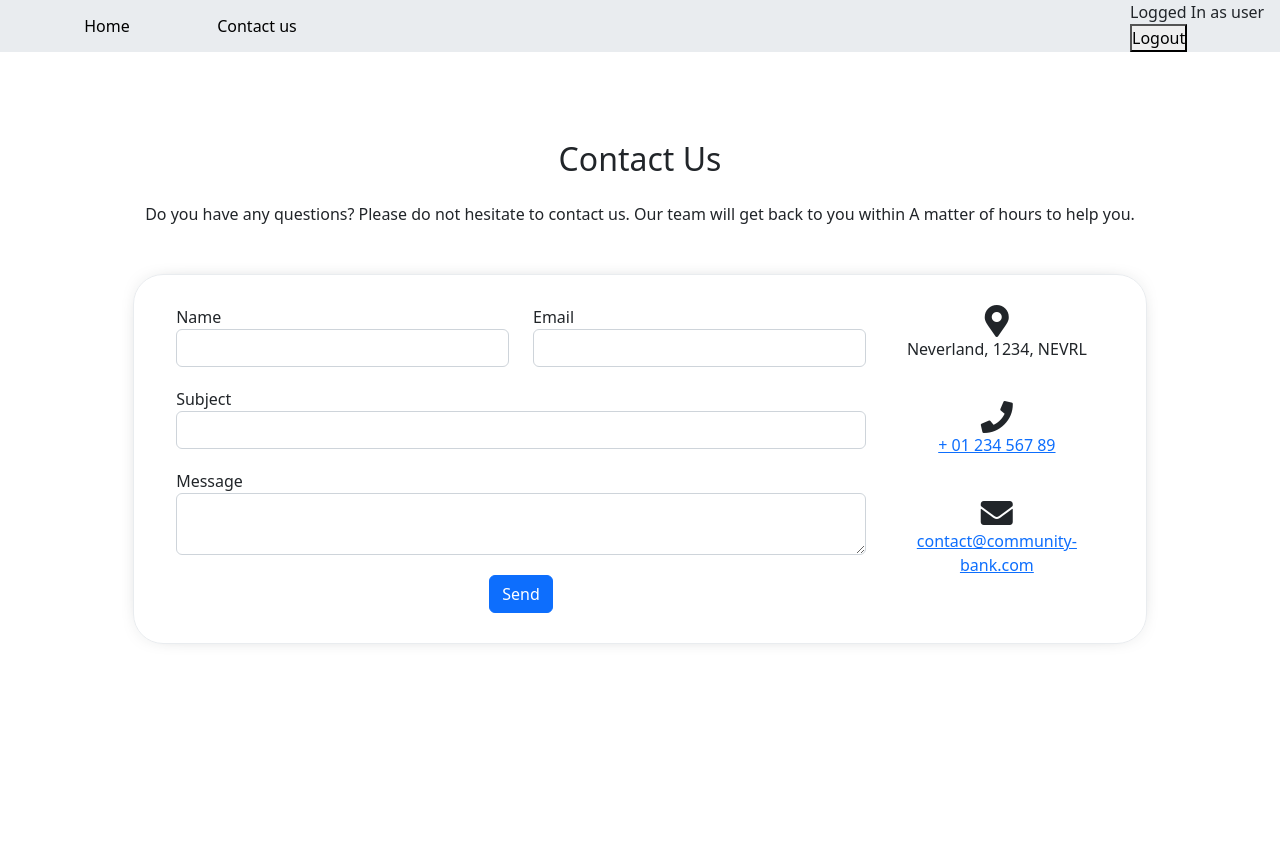
After one commit to Demssy/Community_bank, a Django app: page /contactus/ in a window 1280 px wide. The commit adds this page. Run offline with Django 4.2, Linux system fonts and the light colour scheme; a user stored in the database is signed in.

Commit message:
added contactus page

```diff
--- /dev/null
+++ b/app/static/contactus.css
@@ -0,0 +1,30 @@
+/* Google Font CDN Link */
+@import url('https://fonts.googleapis.com/css2?family=Poppins:wght@200;300;400;500;600;700&display=swap');
+
+
+#contact-us {
+    display: flex;
+    flex-direction: column;
+    align-items: center;
+    row-gap: 30px;
+    height: 100%;
+    padding: 5%;
+    overflow-x: hidden;
+}
+
+#contact-us h1 {
+    text-align: center;
+    color: #3e2093;
+}
+
+#contact-form .md-form {
+    position: relative;
+    padding: 0 0 20px 0;
+}
+
+#contact-us > section > .row {
+    padding: 30px;
+    box-shadow: 0 0 25px -18px;
+    border-radius: 30px;
+    border: 1px solid var(--bs-gray-200);
+}
--- a/app/static/main.css
+++ b/app/static/main.css
@@ -8,8 +8,12 @@ body {
   display: flex;
   align-items: center;
   justify-content: flex-start;
-  padding-top: 3rem;
   flex-direction: column;
+}
+
+#login {
+  padding: 5%;
+  text-align: center;
 }
 
 .login-form {
@@ -28,6 +32,68 @@ body {
   flex-direction: column;
 }
 
+nav {
+  width: 100%;
+}
+nav ul {
+  list-style-type: none;
+  margin: 0;
+  overflow: hidden;
+  background-color: var(--bs-gray-200);
+  display: flex;
+  flex-wrap: wrap;
+}
+
+nav ul li {
+  min-width: 150px;
+}
+
+nav ul li a {
+  display: block;
+  color: black;
+  text-align: center;
+  padding: 14px 16px;
+  text-decoration: none;
+}
+
+nav ul li a:hover:not(.active) {
+  background-color: var(--bs-link-hover-color);
+  color: white;
+}
+
+nav ul li.spacer {
+  flex: 1;
+}
+
+
+.message {
+    text-align: center;
+    margin: 30px 0;
+    border: 1px solid;
+    border-radius: 30px;
+}
+.message.error {
+    text-align: center;
+    margin: 30px 0;
+    border-color: var(--bs-danger);
+    color: var(--bs-red);
+}
+.message.success {
+    text-align: center;
+    margin: 30px 0;
+    border-color: var(--bs-success);
+    color: var(--bs-success);
+}
+
+ul.errorlist {
+    position: absolute;
+    bottom: 0;
+    color: var(--bs-red);
+    font-size: 12px;
+    list-style: none;
+    padding: 0;
+}
+
 @media (max-width: 425px) {
   body {
     padding-top: 1rem;
--- a/app/templates/base.html
+++ b/app/templates/base.html
@@ -8,6 +8,8 @@
     integrity="sha384-rbsA2VBKQhggwzxH7pPCaAqO46MgnOM80zW1RWuH61DGLwZJEdK2Kadq2F9CUG65"
     crossorigin="anonymous"
   />
+  <!-- Fontawesome CDN Link -->
+  <link rel="stylesheet" href="https://cdnjs.cloudflare.com/ajax/libs/font-awesome/5.15.2/css/all.min.css"/>
   <link rel="stylesheet" href="{% static 'main.css' %}" />
 </head>
 <body>
@@ -18,24 +20,25 @@
   ></script>
   {% if user.is_authenticated %}
   <!--if user loged in display his name-->
-  Logged In as {{ user.username }}
 
-  <!--link for create todo-->
-
-  <!--link for current todo-->
-
-  <!--link for completed todo-->
-
-  <form action="{% url 'logoutuser' %}" method="POST">
-    {% csrf_token %}
-    <button type="submit">Logout</button>
-    <!--logout button-->
-  </form>
-
+  <nav>
+    <ul>
+      <li>
+        <a href="/">Home</a>
+      </li>
+      <li>
+        <a href="/contactus">Contact us</a>
+      </li>
+      <li class="spacer"></li>
+      <li>
+        Logged In as {{ user.username }}
+        <form action="{% url 'logoutuser' %}" method="POST">
+          {% csrf_token %}
+          <button type="submit">Logout</button>
+        </form>
+      </li>
+    </ul>
+  </nav>
   {% else %}
-  <!-- <a href="{% url 'signupuser' %}">Sign Up</a> -->
-  <!--if user not authenticated display sign up and login user and path to them-->
-  <!-- <a href="{% url 'loginuser' %}">Login</a> -->
-
   {% endif %} {% block content %}{% endblock %}
 </body>
--- /dev/null
+++ b/app/templates/contactus.html
@@ -0,0 +1,78 @@
+{% extends 'base.html' %}
+{% load static %}
+{% block content %}
+<div id="contact-us">
+    <link rel="stylesheet" href="{% static 'contactus.css' %}">
+    <section class="mb-4">
+        <h2 class="h1-responsive font-weight-bold text-center my-4">Contact Us</h2>
+        <p class="text-center w-responsive mx-auto mb-5">
+            Do you have any questions?
+            Please do not hesitate to contact us. Our team will get back to you within
+            A matter of hours to help you.
+        </p>
+        {%if message %}
+        <div class="message {{hasError|yesno:"error, success, ''"}}">
+            {{ message }}
+        </div>
+        {% endif %}
+        <div class="row">
+            <div class="col-md-9 mb-md-0 mb-5">
+                <form id="contact-form" name="contact-form" method="POST">
+                    {% csrf_token %}
+                    <div class="row">
+                        <div class="col-md-6">
+                            <div class="md-form mb-0">
+                                <label for="name" class="">Name</label>
+                                <input type="text" id="name" name="name" class="form-control" value="{{form.name.value}}">
+                                {%if form.errors.name %}<p>{{ form.errors.name }}</p>{% endif %}
+                            </div>
+                        </div>
+                        <div class="col-md-6">
+                            <div class="md-form mb-0">
+                                <label for="email" class="">Email</label>
+                                <input type="text" id="email" name="email" class="form-control" value="{{form.email.value}}">
+                                {%if form.errors.email %}<p>{{ form.errors.email }}</p>{% endif %}
+                            </div>
+                        </div>
+                    </div>
+                    <div class="row">
+                        <div class="col-md-12">
+                            <div class="md-form mb-0">
+                                <label for="subject" class="">Subject</label>
+                                <input type="text" id="subject" name="subject" class="form-control" value="{{form.subject.value}}">
+                                {%if form.errors.subject %}<p>{{ form.errors.subject }}</p>{% endif %}
+                            </div>
+                        </div>
+                    </div>
+                    <div class="row">
+                        <div class="col-md-12">
+                            <div class="md-form">
+                                <label for="message">Message</label>
+                                <textarea type="text" id="message" name="message" rows="2" class="form-control md-textarea" value="{{form.message.value}}"></textarea>
+                                {%if form.errors.message %}<p>{{ form.errors.message }}</p>{% endif %}
+                            </div>
+                        </div>
+                    </div>
+                </form>
+                <div class="text-center text-md-left">
+                    <a class="btn btn-primary" onclick="document.getElementById('contact-form').submit();">Send</a>
+                </div>
+                <div class="status"></div>
+            </div>
+            <div class="col-md-3 text-center">
+                <ul class="list-unstyled mb-0">
+                    <li><i class="fas fa-map-marker-alt fa-2x"></i>
+                        <p>Neverland, 1234, NEVRL</p>
+                    </li>
+                    <li><i class="fas fa-phone mt-4 fa-2x"></i>
+                        <p><a href="tel:+0123456789">+ 01 234 567 89</a></p>
+                    </li>
+                    <li><i class="fas fa-envelope mt-4 fa-2x"></i>
+                        <p><a href="mailto:contact@community-bank.com">contact@community-bank.com</a></p>
+                    </li>
+                </ul>
+            </div>
+        </div>
+    </section>
+</div>
+{% endblock %}
--- a/app/views.py
+++ b/app/views.py
@@ -3,10 +3,10 @@ from django.shortcuts import render, redirect, get_object_or_404
 from django.contrib.auth.forms import UserCreationForm, AuthenticationForm
 from django.contrib.auth.models import User
 from django.contrib.auth import login, logout, authenticate
-# from .forms import TodoForm
-# from .models import Todo
 from django.utils import timezone
 from django.contrib.auth.decorators import login_required
+
+from .forms import ContactUsForm
 
 @login_required
 def home(request): #p
@@ -15,8 +15,6 @@ def home(request): #p
     Get request and retrun home page
     """
     return render(request, 'home.html')
-
-
 
 def signupuser(request): #p
     """
@@ -31,7 +29,7 @@ def signupuser(request): #p
                 user = User.objects.create_user(request.POST['username'], password=request.POST['password1']) #create user
                 user.save()  #save user
                 login(request, user)
-                return redirect('currenttodos')     #return current page
+                return redirect('home')     #return current page
             except IntegrityError :
                 return render(request, 'signupuser.html', {'form':UserCreationForm(), 'error':'That username has already been taken.Please try again'})
                 #if user create login that exist send error massege
@@ -59,59 +57,30 @@ def logoutuser(request): #p
         logout(request)
         return redirect('home')   #return home page after logout
 
-# @login_required
-# def createtodo(request):
-#     if request.method == 'GET':
-#         return render(request, 'createtodo.html', {'form':TodoForm()})
-#     else:
-#         try:
-#             form = TodoForm(request.POST)       #edit form
-#             newtodo = form.save(commit=False)     #save all input data in database
-#             newtodo.user = request.user
-#             newtodo.save()                        #save data
-#             return redirect('currenttodos')
-#         except ValueError:
-#             return render(request, 'createtodo.html', {'form':TodoForm(), 'error': 'Bad data passed in. Try again'})
 
+def contactus(request): #p
+    """
+    Contact US func
+    Get request and retrun contactus page
+    """
+    if request.method == 'GET':
+        return render(request, 'contactus.html')
+    else:
+        form = ContactUsForm(request.POST)
+        message = 'Message was sent successfuly'
+        hasError=False
+        if form.is_valid():
+            form.save()
+            form = ContactUsForm()
+            form.fields['name'] = ''
+            form.fields['email'] = ''
+            form.fields['subject'] = ''
+            form.fields['message'] = ''
+        else:
+            hasError = True
+            message = 'Please make sure all field are valid'
 
-# @login_required
-# def currenttodos(request):#p           1                        2
-#     todos = Todo.objects.filter(user = request.user, datecompleted__isnull=True)   #1 just users who create task can see him 2 if task completed(set date of completed task) its disapears from the list//display tasks that not completed
-#     return render(request, 'currenttodos.html', {'todos': todos})
+    return render(request, 'contactus.html', {'form': form, 'message': message, 'hasError': hasError })
 
-# @login_required
-# def completedtodos(request):#p           1                        2            filter that display comleted task in rever chronological order(order_by('-datecompleted'))
-#     todos = Todo.objects.filter(user = request.user, datecompleted__isnull=False).order_by('-datecompleted')   #1 just users who create task can see him 2 if task completed(set date of completed task) its disapears from the list//display completed tasks
-#     return render(request, 'completedtodos.html', {'todos': todos})
-
-
-# @login_required
-# def viewtodo(request, todo_pk):
-#     todo = get_object_or_404(Todo, pk = todo_pk, user=request.user)   #find todo in database(import get_object_or_404), (user=request.user) check if todo belongs to user
-#     if request.method == 'GET':
-#         form = TodoForm(instance=todo)                #displaying form with option to edit it (instance=todo)- to work with existed form
-#         return render(request, 'viewtodo.html', {'todo': todo, 'form': form})  #return page with specific todo
-#     else:
-#         try:
-#             form = TodoForm(request.POST, instance=todo)       #edit form
-#             form.save()                         #save form
-#             return redirect('currenttodos')     #return page with current todos
-#         except ValueError:
-#             return render(request, 'viewtodo.html', {'todo': todo, 'form': form, 'error': 'Bad info'})  #return page with specific todo and display 'error'
-
-# @login_required
-# def completetodo(request, todo_pk): #complete can do only user who create todo
-#     todo = get_object_or_404(Todo, pk = todo_pk, user=request.user)   #find todo in database(import get_object_or_404), (user=request.user) check if todo belongs to user
-#     if request.method == 'POST': #Post becouse we upload data to database
-#         todo.datecompleted=timezone.now() #check if task completed
-#         todo.save()                       #save changes
-#         return redirect('currenttodos')     #return page with current todos
-
-
-
-# @login_required
-# def deletetodo(request, todo_pk): #delete can do only user who create todo
-#     todo = get_object_or_404(Todo, pk = todo_pk, user=request.user)   #find todo in database(import get_object_or_404), (user=request.user) check if todo belongs to user
-#     if request.method == 'POST': #Post becouse we upload data to database
-#         todo.delete()                       #delete todo
-#         return redirect('currenttodos')     #return page with current todos
+def hintTemplate(key, errors):
+    return key.capitalize() + ' ' + errors[key]
--- a/config/urls.py
+++ b/config/urls.py
@@ -23,12 +23,8 @@ urlpatterns = [
     path('signup/', views.signupuser, name='signupuser'),         #auth path
     path('login/', views.loginuser, name='loginuser'),            #login path
     path('logout/', views.logoutuser, name='logoutuser'),         #logout path
-    #Todos
+    #Rest
     path('', views.home, name='home'),                            #home page path
-    # path('create/', views.createtodo, name='createtodo'),         #create todo
-    # path('current/', views.currenttodos, name='currenttodos'),    #current path
-    # path('completed/', views.completedtodos, name='completedtodos'),
-    # path('todo/<int:todo_pk>', views.viewtodo, name='viewtodo'),  #todo view(open page vith specific todo)
-    # path('todo/<int:todo_pk>/complete', views.completetodo, name='completetodo'), #complete todo
-    # path('todo/<int:todo_pk>/delete', views.deletetodo, name='deletetodo'),  #delete todo
+    path('contactus/', views.contactus, name='contactus'),                            #contact us path
+    path('home/', views.home, name='home'),
 ]
```
Also changed, not shown: app/forms.py (+6 -6 lines), app/models.py (+5 -24 lines), app/templates/loginuser.html (+7 -2 lines), app/migrations/0004_initial.py (added), app/migrations/0005_delete_contactusform.py (added), db.sqlite3.
